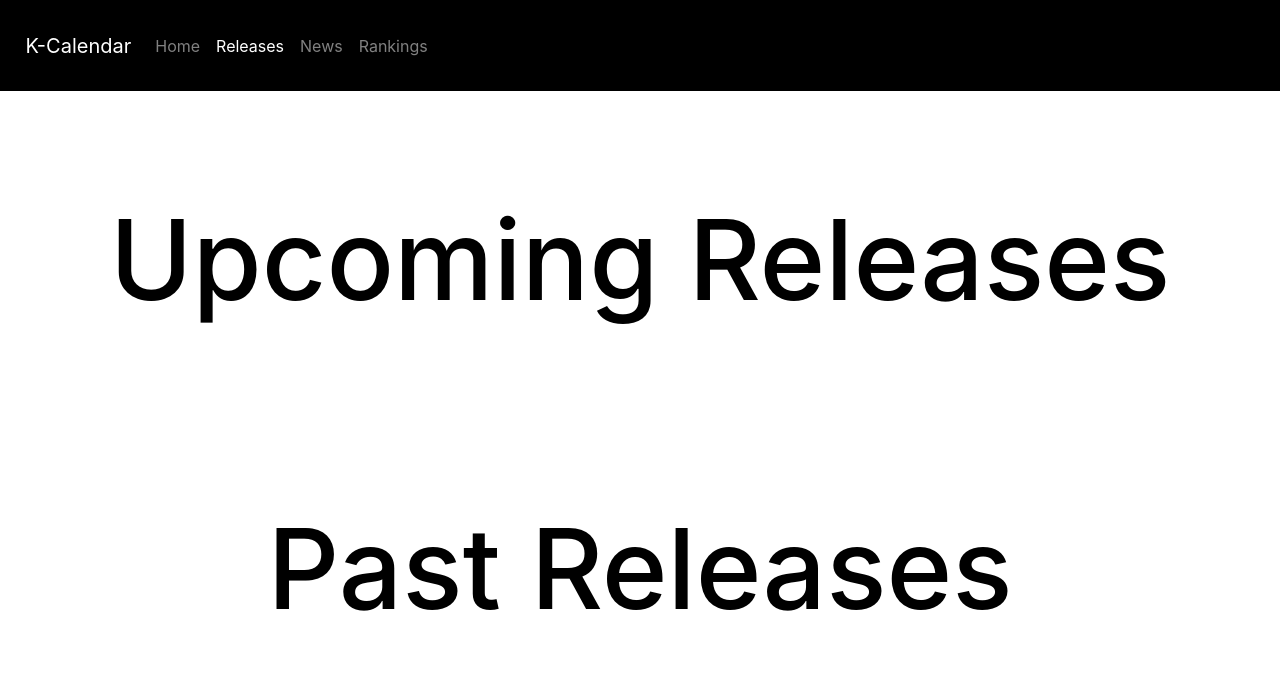
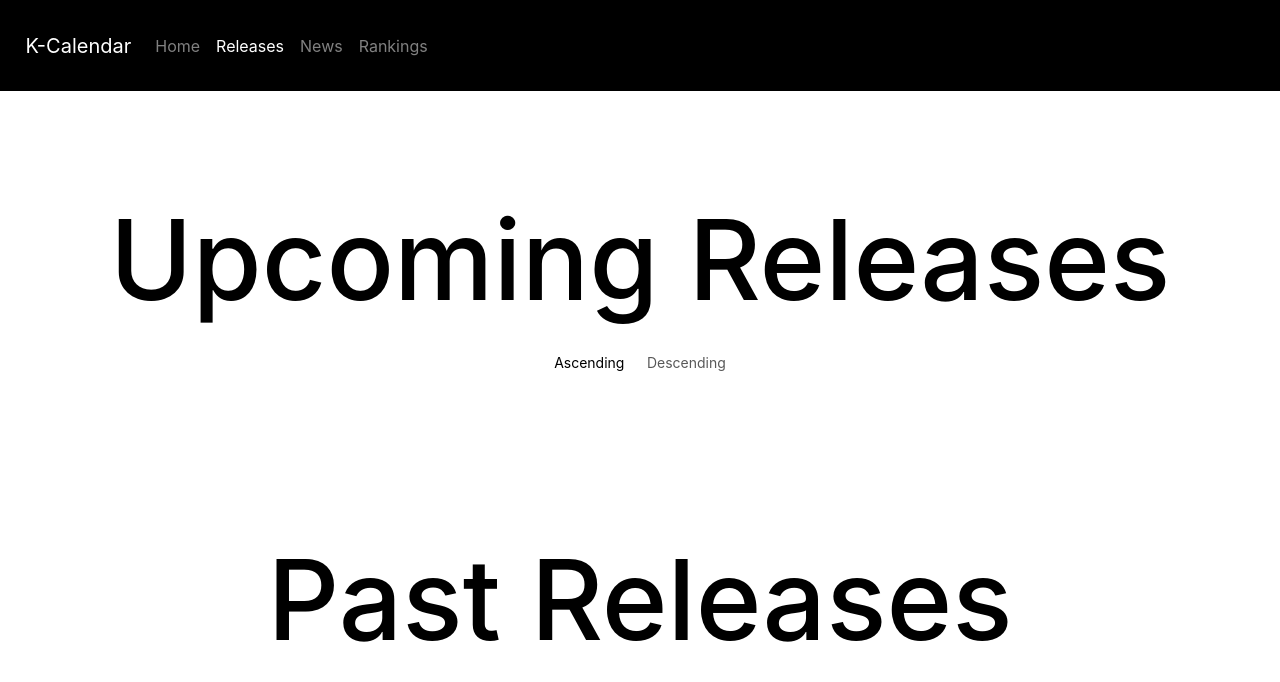
Before and after one commit to TonyNgyen/K-Calendar, a Flask app: page /releases/ascending in a window 1280 px wide. Shown: the top 682 px of the page. Run offline with Flask 2, Linux system fonts and the light colour scheme; parts of the project's set-up code (start-up, migrations or seed data) failed here and were passed over.

Commit message:
Updating Code

```diff
--- a/static/css/index_styles.css
+++ b/static/css/index_styles.css
@@ -7,7 +7,11 @@ body {
 }
 
 .navbar-custom {
-    background-color: black;
+    background-color: #000;
+}
+
+.search-input {
+    background-color: #000;
 }
 
 #carousel {
--- a/static/css/releases_styles.css
+++ b/static/css/releases_styles.css
@@ -18,9 +18,24 @@ body {
 .upcoming-releases-header{
     text-align: center;
     padding-top: 15%;
-    padding-bottom: 6%;
+    padding-bottom: 1%;
     color: black;
     font-size: 700%
+}
+
+.ascending-descending {
+    padding-bottom: 5%;
+    text-align: center;
+}
+
+.btn-custom {
+    color: #000;
+}
+
+.btn-custom:hover, .btn-custom:active, .btn-custom:focus  {
+    color: #000 !important;
+    background-color: #fff !important;
+    border-color: #fff !important;
 }
 
 .past-releases-header {
@@ -50,7 +65,7 @@ body {
     border-color: #000
 }
 
-.btn-primary:hover, .btn:active, .btn:focus  {
+.btn-primary:hover, .btn-primary:active, .btn-primary:focus  {
     color: #000 !important;
     background-color: #fff !important;
     border-color: #000 !important;
--- a/templates/index.html
+++ b/templates/index.html
@@ -16,7 +16,7 @@
   <script crossorigin="anonymous" integrity="sha384-Fy6S3B9q64WdZWQUiU+q4/2Lc9npb8tCaSX9FK7E8HnRr0Jz8D6OP9dO5Vg3Q9ct"
     src="https://cdn.jsdelivr.net/npm/bootstrap@4.6.2/dist/js/bootstrap.bundle.min.js"></script>
   <script src="https://unpkg.com/@popperjs/core@2"></script>
-  <title>Document</title>
+  <title>K-Calendar</title>
 </head>
 
 <body>
--- a/templates/releases.html
+++ b/templates/releases.html
@@ -16,7 +16,7 @@
   <script crossorigin="anonymous" integrity="sha384-Fy6S3B9q64WdZWQUiU+q4/2Lc9npb8tCaSX9FK7E8HnRr0Jz8D6OP9dO5Vg3Q9ct"
     src="https://cdn.jsdelivr.net/npm/bootstrap@4.6.2/dist/js/bootstrap.bundle.min.js"></script>
   <script src="https://unpkg.com/@popperjs/core@2"></script>
-  <title>Document</title>
+  <title>Releases</title>
 </head>
 
 <body>
@@ -53,6 +53,24 @@
   <h1 class="upcoming-releases-header">
     Upcoming Releases
   </h1>
+
+  <div class="ascending-descending">
+    {% if ascending == True %}
+      <button type="button" class="btn btn-custom btn-sm" disabled>
+        Ascending
+      </button>
+      <a href="{{ url_for('releases_descending') }}" class="btn btn-custom btn-sm">
+        Descending
+      </a>
+    {% else %}
+      <a href="{{ url_for('releases') }}" class="btn btn-custom btn-sm">
+        Ascending
+      </a>
+      <button type="button" class="btn btn-custom btn-sm" disabled>
+        Descending
+      </button>
+    {% endif %}
+  </div>
 
   <section id="upcoming-releases">
     <div class="row">
```
Lines whose indentation alone changed are shown as unchanged.
